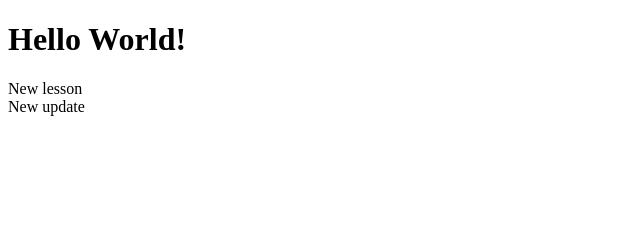
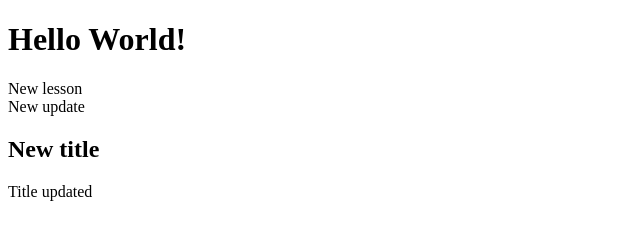
Before and after one commit to Sukhykh/new-git-lesson, a plain HTML site: page index.html in a window 1280 px wide. Shown: the whole page, without its empty margins (0-640 px from the left). Drawn offline with Linux system fonts and the light colour scheme.

Commit message:
First in feature one

```diff
--- a/index.html
+++ b/index.html
@@ -17,6 +17,13 @@
         <div>
             New update
         </div>
+
+        <h2>
+            New title
+        </h2>
+        <div>
+            Title updated
+        </div>
     </div>
 </body>
 </html>
```
